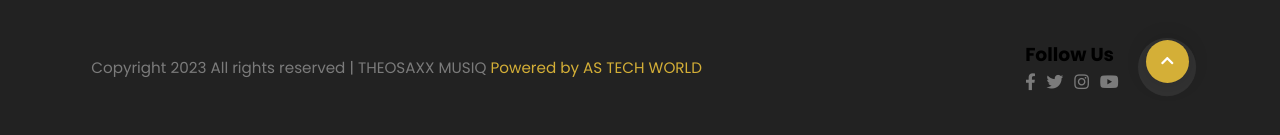
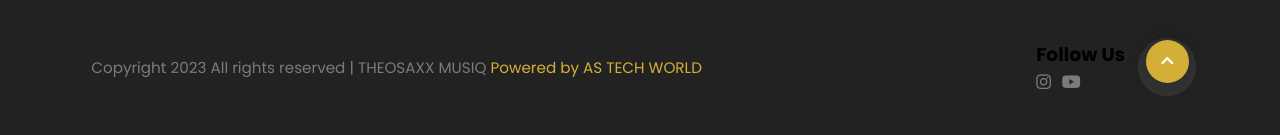
Before and after one commit to asmahemmanuel/proleg, a plain HTML site: page index.html in a window 1280 px wide. Shown: the part 4220-4355 px from the top of the page. Drawn offline with nearby package versions, Linux system fonts and the light colour scheme.

Commit message:
Update index.html

```diff
--- a/index.html
+++ b/index.html
@@ -401,12 +401,12 @@
               <h3>Follow Us</h3>
               <span class="footer-line"></span>
               <div class="social-media">
-                <a href="https://facebook.com/">
+               <!-- <a href="https://facebook.com/">
                   <i class="fab fa-facebook-f"></i>
-                </a>
-                <a href="https://twitter.com/">
+                </a>-->
+               <!-- <a href="https://twitter.com/">
                   <i class="fab fa-twitter"></i>
-                </a>
+                </a>-->
                 <a href="https://www.instagram.com/theo_sax1/">
                   <i class="fab fa-instagram"></i>
                 </a>
```
